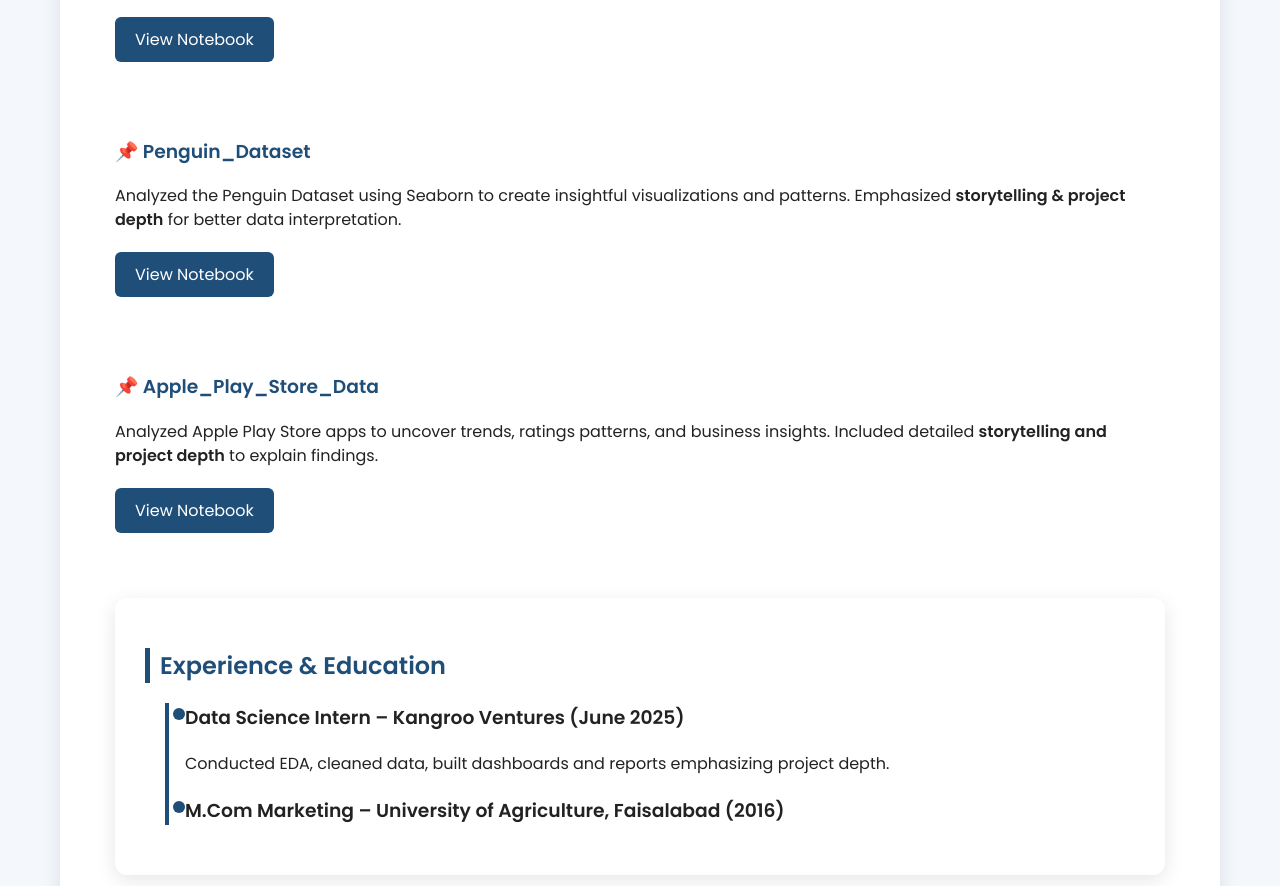
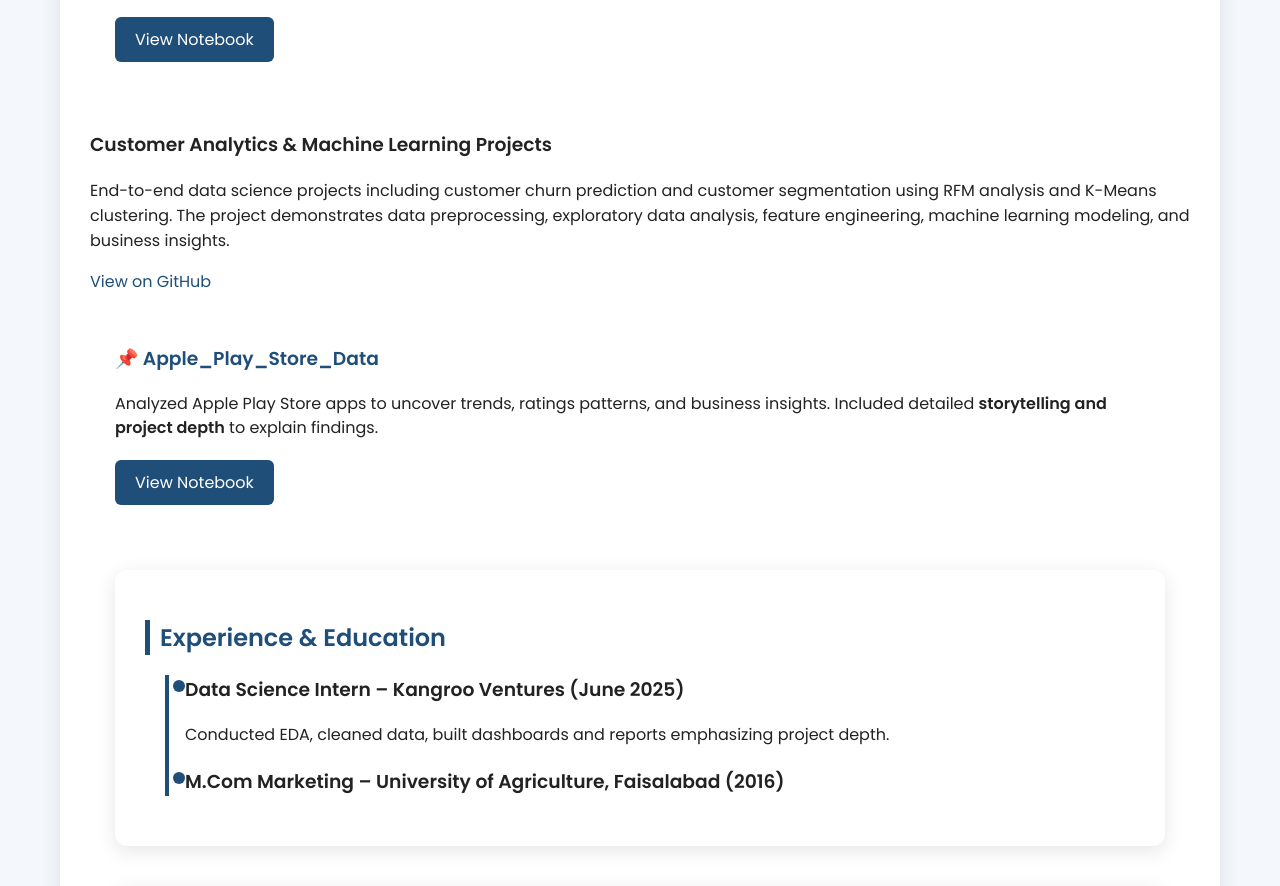
Before and after one commit to TaskeenHussain/taskeen-portfolio, a plain HTML site: page index.html in a window 1280 px wide. Shown: the part 1512-2398 px from the top of the page. Drawn offline with Linux system fonts and the light colour scheme.

Commit message:
Add data science project to portfolio
Added a new project section for Customer Analytics and Machine Learning, detailing end-to-end data science projects. Removed the Penguin Dataset project.

```diff
--- a/index.html
+++ b/index.html
@@ -155,15 +155,19 @@ footer { text-align: center; padding: 20px; background: var(--primary); color: w
             <a href="https://github.com/TaskeenHussain/Artificial-Intelligence_Data-Science/blob/main/09_data_visualization.ipynb" class="button" target="_blank">View Notebook</a>
         </div>
         <!-- Project 2 -->
-        <div class="project-card">
-            <h3>📌 Penguin_Dataset</h3>
-            <p>
-                Analyzed the Penguin Dataset using Seaborn to create insightful visualizations and patterns.
-                Emphasized <strong>storytelling & project depth</strong> for better data interpretation.
-            </p>
-            <a href="https://github.com/TaskeenHussain/Use_of_Seaborn/blob/main/03_seaborn_plots.ipynb" class="button" target="_blank">View Notebook</a>
-        </div>
-        <!-- Project 3 -->
+       <div class="project">
+  <h3>Customer Analytics & Machine Learning Projects</h3>
+  <p>
+    End-to-end data science projects including customer churn prediction and
+    customer segmentation using RFM analysis and K-Means clustering.
+    The project demonstrates data preprocessing, exploratory data analysis,
+    feature engineering, machine learning modeling, and business insights.
+  </p>
+  <a href="https://github.com/TaskeenHussain/Data_Science_project" target="_blank">
+    View on GitHub
+  </a>
+       </div>
+       <!-- Project 3 -->
         <div class="project-card">
             <h3>📌 Apple_Play_Store_Data</h3>
             <p>
```
